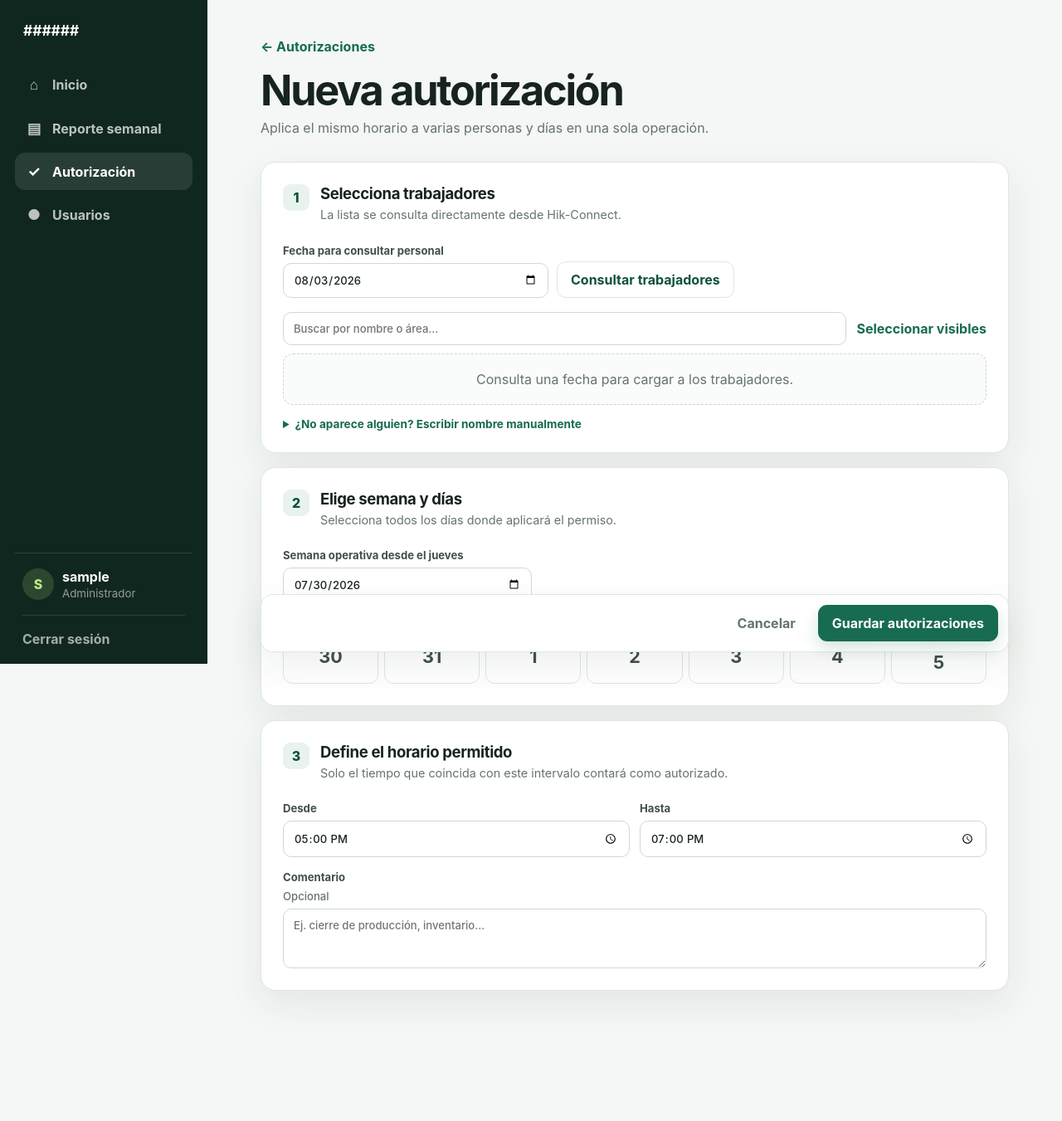
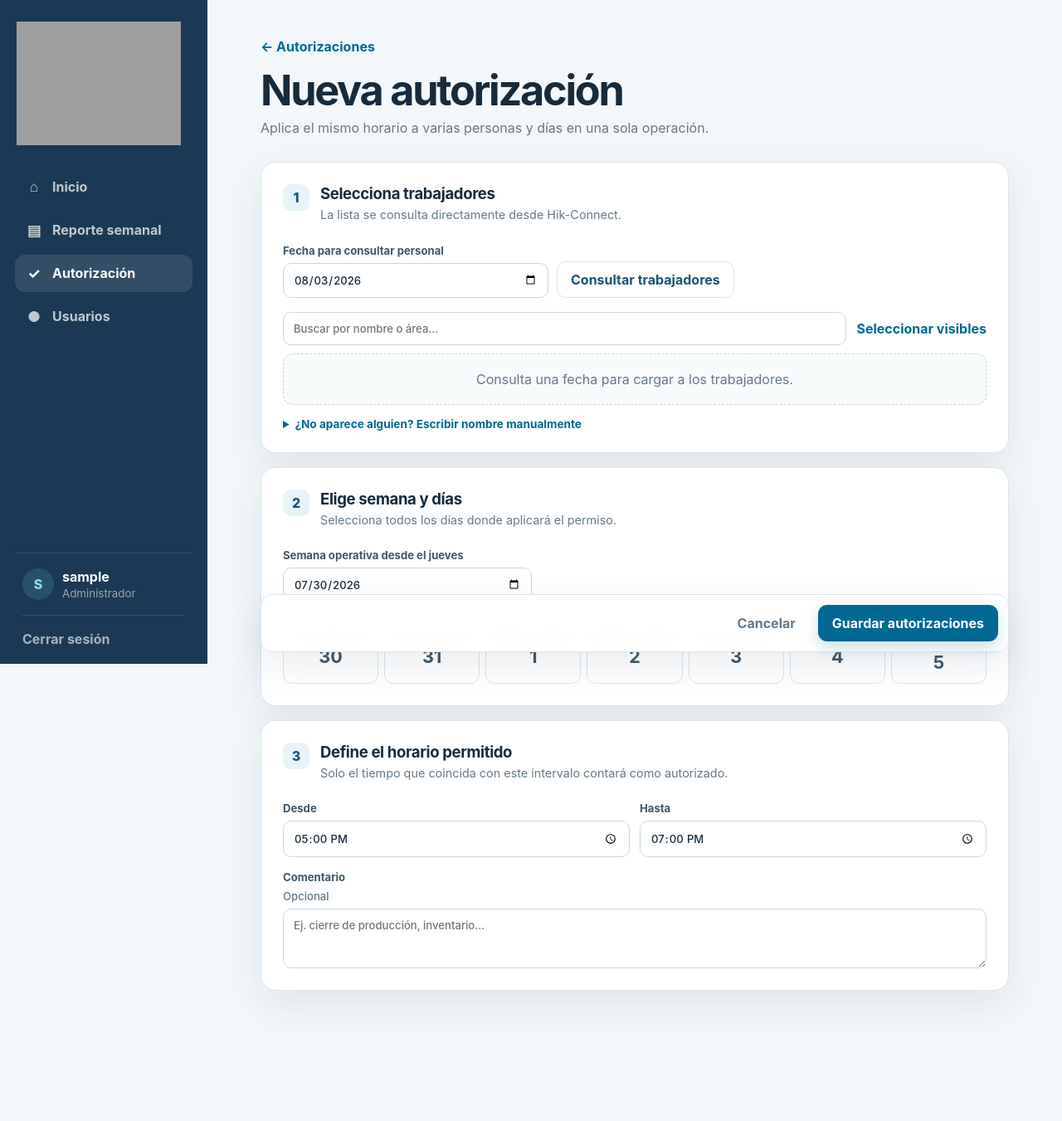
Before and after one commit to RubenTAM/ClockInTAM, a Flask app: page /autorizaciones/nueva in a window 1280 px wide. Shown: the whole page at 83% size. Run offline with Flask 3, Linux system fonts and the light colour scheme; the visitor is signed in with stand-in values (Sample User, id 1); data comes from the database, SQL or seed files in the repository; grey boxes are pictures that could not be loaded.

Commit message:
Aplicar identidad visual de TecnoAll

```diff
--- a/static/app.css
+++ b/static/app.css
@@ -1,18 +1,18 @@
 :root {
-  --ink: #17231f;
-  --muted: #65736d;
-  --line: #dfe6e2;
+  --ink: #172b3b;
+  --muted: #667987;
+  --line: #dce5eb;
   --surface: #ffffff;
-  --canvas: #f4f7f5;
-  --green: #176b51;
-  --green-dark: #0f513d;
-  --green-pale: #e8f3ee;
-  --lime: #b8e986;
+  --canvas: #f3f7f9;
+  --green: #006892;
+  --green-dark: #1a547a;
+  --green-pale: #e8f3f8;
+  --lime: #66b6d4;
   --orange: #c65b20;
   --orange-pale: #fff0e6;
   --red: #b42318;
   --red-pale: #feeeee;
-  --shadow: 0 16px 44px rgba(26, 55, 44, .08);
+  --shadow: 0 16px 44px rgba(27, 57, 84, .09);
   --radius: 18px;
   font-family: Inter, ui-sans-serif, -apple-system, BlinkMacSystemFont, "Segoe UI", sans-serif;
   color: var(--ink);
@@ -33,14 +33,15 @@ p { color: var(--muted); line-height: 1.55; }
   position: fixed; inset: 0 auto 0 0; z-index: 20;
   width: 250px; display: flex; flex-direction: column;
   padding: 26px 18px 20px; color: white;
-  background: #10271f;
+  background: #1b3954;
 }
-.brand { display: flex; align-items: center; gap: 12px; color: white; padding: 0 10px 32px; }
+.brand { display: flex; align-items: center; color: white; padding: 0 2px 27px; }
+.tecnoall-logo { display: block; width: 198px; max-width: 100%; height: auto; }
 .brand strong, .auth-brand strong { display: block; font-size: 1.08rem; }
 .brand small, .auth-brand small { display: block; margin-top: 2px; opacity: .63; }
 .brand-mark {
   width: 40px; height: 40px; border-radius: 12px; display: grid; place-items: center;
-  color: #0f412f; background: var(--lime); font-weight: 900; font-size: 1.15rem;
+  color: #1b3954; background: var(--lime); font-weight: 900; font-size: 1.15rem;
 }
 .brand-mark.large { width: 48px; height: 48px; border-radius: 14px; }
 .nav { display: grid; gap: 7px; }
@@ -59,14 +60,14 @@ p { color: var(--muted); line-height: 1.55; }
   flex: 0 0 auto; width: 38px; height: 38px; display: grid; place-items: center;
   border-radius: 50%; color: var(--green-dark); background: var(--green-pale); font-weight: 800;
 }
-.sidebar .avatar { background: rgba(184,233,134,.16); color: var(--lime); }
+.sidebar .avatar { background: rgba(102,182,212,.18); color: #8ed7f1; }
 .sidebar .link-button { color: rgba(255,255,255,.62); }
 .sidebar-footer form {
   margin-top: 18px;
   padding-top: 18px;
   border-top: 1px solid rgba(255,255,255,.12);
 }
-.mobile-menu { display: none; position: fixed; z-index: 30; top: 15px; left: 15px; border: 0; border-radius: 10px; padding: 9px 11px; color: white; background: #10271f; }
+.mobile-menu { display: none; position: fixed; z-index: 30; top: 15px; left: 15px; border: 0; border-radius: 10px; padding: 9px 11px; color: white; background: #1b3954; }
 
 .app-main { margin-left: 250px; min-height: 100vh; padding: 46px clamp(24px, 5vw, 68px) 70px; }
 .page-header { display: flex; align-items: flex-end; justify-content: space-between; gap: 24px; margin-bottom: 28px; }
@@ -81,7 +82,7 @@ p { color: var(--muted); line-height: 1.55; }
   cursor: pointer; font-weight: 750; transition: .15s ease;
 }
 .button:hover { transform: translateY(-1px); }
-.button.primary { color: white; background: var(--green); box-shadow: 0 8px 18px rgba(23,107,81,.18); }
+.button.primary { color: white; background: var(--green); box-shadow: 0 8px 18px rgba(0,104,146,.2); }
 .button.primary:hover { background: var(--green-dark); }
 .button.secondary { color: var(--green-dark); background: white; border-color: var(--line); }
 .button.ghost { color: var(--muted); background: transparent; }
@@ -214,19 +215,19 @@ p { color: var(--muted); line-height: 1.55; }
 .week-nav { display: flex; align-items: center; justify-content: flex-end; gap: 10px; margin: -5px 0 16px; }
 .week-picker { display: flex; align-items: center; gap: 9px; }
 .week-picker label { color: var(--muted); font-size: .8rem; font-weight: 700; }
-label { display: grid; gap: 7px; color: #415049; font-size: .82rem; font-weight: 750; }
+label { display: grid; gap: 7px; color: #405766; font-size: .82rem; font-weight: 750; }
 input, textarea {
-  width: 100%; border: 1px solid #cfd9d4; border-radius: 10px; padding: 11px 12px;
+  width: 100%; border: 1px solid #cad8e0; border-radius: 10px; padding: 11px 12px;
   color: var(--ink); background: white; outline: none; font-weight: 500;
 }
-input:focus, textarea:focus { border-color: var(--green); box-shadow: 0 0 0 3px rgba(23,107,81,.1); }
+input:focus, textarea:focus { border-color: var(--green); box-shadow: 0 0 0 3px rgba(0,104,146,.13); }
 textarea { resize: vertical; }
 .week-picker input { width: auto; padding: 8px 10px; }
 
 .table-panel { overflow: hidden; }
 .table-wrap { overflow-x: auto; }
 table { width: 100%; border-collapse: collapse; white-space: nowrap; }
-th { padding: 14px 17px; color: var(--muted); background: #f7f9f8; font-size: .72rem; letter-spacing: .04em; text-align: left; text-transform: uppercase; }
+th { padding: 14px 17px; color: var(--muted); background: #f5f8fa; font-size: .72rem; letter-spacing: .04em; text-align: left; text-transform: uppercase; }
 td { padding: 16px 17px; border-top: 1px solid var(--line); font-size: .88rem; }
 td.muted { max-width: 230px; overflow: hidden; text-overflow: ellipsis; }
 .time-range { padding: 5px 9px; border-radius: 8px; color: var(--green-dark); background: var(--green-pale); font-weight: 780; }
@@ -462,17 +463,17 @@ td.muted { max-width: 230px; overflow: hidden; text-overflow: ellipsis; }
 .align-end { align-self: end; }
 .worker-toolbar { display: flex; align-items: center; gap: 12px; margin-bottom: 10px; }
 .search-field { flex: 1; }
-.worker-state { padding: 20px; border: 1px dashed #cad5d0; border-radius: 12px; color: var(--muted); text-align: center; background: #fafcfb; }
+.worker-state { padding: 20px; border: 1px dashed #c5d4dc; border-radius: 12px; color: var(--muted); text-align: center; background: #f8fbfc; }
 .worker-list { display: grid; grid-template-columns: repeat(2, minmax(0, 1fr)); gap: 8px; max-height: 330px; overflow-y: auto; }
 .worker-option { position: relative; display: flex; align-items: center; gap: 10px; padding: 11px; border: 1px solid var(--line); border-radius: 11px; cursor: pointer; }
 .worker-option:has(input:checked) { border-color: var(--green); background: var(--green-pale); }
 .worker-option input { position: absolute; width: 1px; height: 1px; opacity: 0; }
-.worker-avatar { width: 34px; height: 34px; flex: 0 0 auto; display: grid; place-items: center; border-radius: 9px; color: var(--green-dark); background: #edf3f0; font-weight: 850; }
+.worker-avatar { width: 34px; height: 34px; flex: 0 0 auto; display: grid; place-items: center; border-radius: 9px; color: var(--green-dark); background: #edf5f8; font-weight: 850; }
 .worker-option strong, .worker-option small { display: block; overflow: hidden; text-overflow: ellipsis; white-space: nowrap; }
 .worker-option small { margin-top: 3px; color: var(--muted); font-weight: 500; }
 .worker-option > span:last-child { min-width: 0; }
 .manual-entry { margin-top: 15px; color: var(--green); font-size: .85rem; font-weight: 700; }
-.manual-entry label { margin-top: 13px; color: #415049; }
+.manual-entry label { margin-top: 13px; color: #405766; }
 .week-input { width: min(300px, 100%); margin-bottom: 16px; }
 .day-grid { display: grid; grid-template-columns: repeat(7, 1fr); gap: 7px; }
 .day-option { position: relative; display: block; cursor: pointer; }
--- a/templates/base.html
+++ b/templates/base.html
@@ -14,7 +14,9 @@
   {% if g.user %}
     <aside class="sidebar" id="sidebar">
       <a class="brand" href="{{ url_for('home') }}" aria-label="Inicio">
-        <strong>######</strong>
+        <img class="tecnoall-logo"
+             src="{{ url_for('static', filename='tecnoall-logo.svg') }}"
+             alt="TecnoAll · Soluciones con sentido">
       </a>
       <nav class="nav" aria-label="Navegación principal">
         <a href="{{ url_for('home') }}"
```
Also changed, not shown: other parts of static/app.css (+22 -22 lines), tests/test_app.py (+2 -0 lines), static/tecnoall-logo.svg (added).
